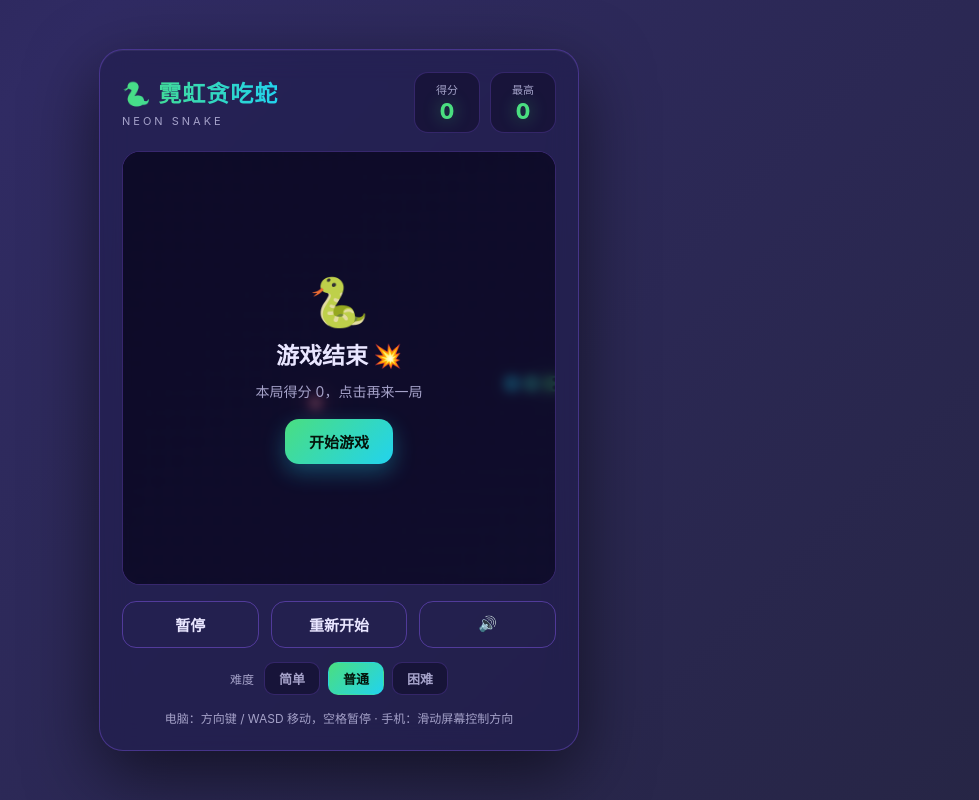
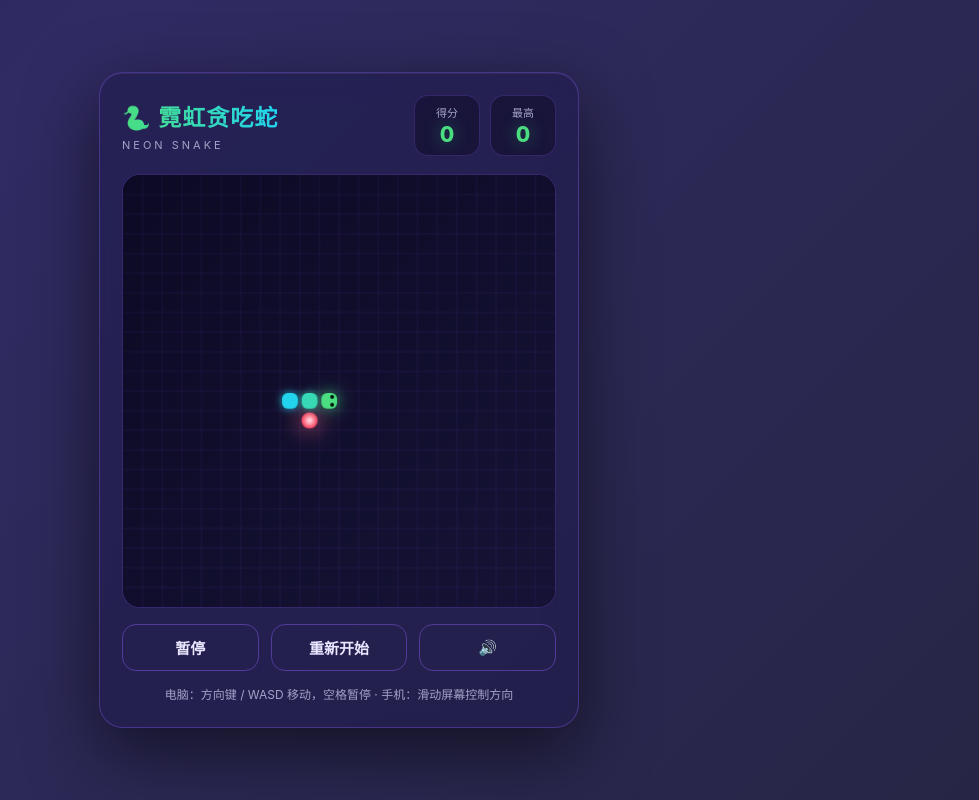
Before and after one commit to ydum23/game1, a plain HTML site: page index.html in a window 1280 px wide. Both pictures are taken after a click on the button "开始游戏". Shown: the whole page, without its empty margins (301-1280 px from the left). Drawn offline with Linux system fonts and the light colour scheme.

Commit message:
2
第二次修改：增加难度选择及倒计时

```diff
--- a/game.js
+++ b/game.js
@@ -24,10 +24,10 @@
     hard: { step: 82, label: "困难" },
   };
 
-  const STATE = { READY: "ready", RUNNING: "running", PAUSED: "paused", OVER: "over" };
+  const STATE = { READY: "ready", RUNNING: "running", PAUSED: "paused", OVER: "over", COUNTDOWN: "countdown" };
 
   let snake, prevSnake, dir, nextDir, food, score, best, state;
-  let stepInterval, elapsed, lastTime, particles, floaters, shake, rafId;
+  let stepInterval, elapsed, lastTime, particles, floaters, shake, rafId, countdownText = "", countdownToken = 0;
 
   best = Number(localStorage.getItem("snake2_best") || 0);
   bestEl.textContent = best;
@@ -55,6 +55,7 @@
   const sndEat = () => beep(680, 0.08, "square", 0.045);
   const sndDie = () => { beep(220, 0.3, "sawtooth", 0.06); setTimeout(() => beep(120, 0.45, "sawtooth", 0.06), 130); };
   const sndStart = () => beep(520, 0.12, "sine", 0.04);
+  const sndGo = () => beep(880, 0.14, "square", 0.05);
 
   function rand(n) { return Math.floor(Math.random() * n); }
 
@@ -241,6 +242,22 @@
     });
     ctx.globalAlpha = 1;
 
+    // 倒计时：3 / 2 / 1 / GO!
+    if (countdownText) {
+      ctx.save();
+      ctx.textAlign = "center";
+      ctx.textBaseline = "middle";
+      const scale = 1 + 0.25 * Math.abs(Math.sin(Date.now() / 140));
+      ctx.translate(canvas.width / 2, canvas.height / 2);
+      ctx.scale(scale, scale);
+      ctx.shadowColor = "#4ade80";
+      ctx.shadowBlur = 26;
+      ctx.fillStyle = countdownText === "GO!" ? "#fbbf24" : "#4ade80";
+      ctx.font = "bold 84px sans-serif";
+      ctx.fillText(countdownText, 0, 0);
+      ctx.restore();
+    }
+
     ctx.restore();
   }
 
@@ -278,28 +295,51 @@
     ];
   }
 
-  function start() {
+  // ---- 开始流程：选难度 -> 倒计时 -> 进入游戏 ----
+  function beginGame() {
     reset();
-    state = STATE.RUNNING;
-    pauseBtn.textContent = "暂停";
+    state = STATE.COUNTDOWN;
+    countdownText = "";
     hideOverlay();
-    sndStart();
-    cancelAnimationFrame(rafId);
-    lastTime = 0;
-    rafId = requestAnimationFrame(loop);
+    startCountdown(3, ++countdownToken);
+  }
+
+  function startCountdown(n, token) {
+    if (token !== countdownToken) return; // 旧的倒计时已失效，直接丢弃
+    countdownText = n > 0 ? String(n) : "GO!";
+    if (n > 0) {
+      sndStart();
+      setTimeout(() => startCountdown(n - 1, token), 700);
+    } else {
+      sndGo();
+      setTimeout(() => {
+        if (token !== countdownToken) return;
+        countdownText = "";
+        state = STATE.RUNNING;
+        lastTime = 0;
+      }, 600);
+    }
+  }
+
+  function backToMenu() {
+    countdownToken++; // 让任何进行中的倒计时失效
+    countdownText = "";
+    state = STATE.READY;
+    reset();
+    showOverlay("准备好了吗？", "选择一个难度，然后开始");
   }
 
   function gameOver() {
     state = STATE.OVER;
     shake = 14;
     sndDie();
-    showOverlay("游戏结束 💥", "本局得分 " + score + "，点击再来一局");
+    showOverlay("游戏结束 💥", "本局得分 " + score + "，重新选择难度再来一局");
   }
 
   function togglePause() {
     if (state === STATE.RUNNING) {
       state = STATE.PAUSED;
-      showOverlay("已暂停 ⏸", "点击继续");
+      showOverlay("已暂停 ⏸", "点击继续，或按空格");
       pauseBtn.textContent = "继续";
     } else if (state === STATE.PAUSED) {
       state = STATE.RUNNING;
@@ -329,7 +369,7 @@
       const nd = map[k];
       if (nd.x === -dir.x && nd.y === -dir.y) return; // 不能直接掉头
       nextDir = nd;
-      if (state === STATE.READY || state === STATE.OVER) start();
+      if (state === STATE.READY || state === STATE.OVER) beginGame();
       else if (state === STATE.PAUSED) togglePause();
       return;
     }
@@ -355,7 +395,7 @@
     if (Math.abs(dx) > Math.abs(dy)) nd = dx > 0 ? { x: 1, y: 0 } : { x: -1, y: 0 };
     else nd = dy > 0 ? { x: 0, y: 1 } : { x: 0, y: -1 };
     if (!(nd.x === -dir.x && nd.y === -dir.y)) nextDir = nd;
-    if (state === STATE.READY || state === STATE.OVER) start();
+    if (state === STATE.READY || state === STATE.OVER) beginGame();
     else if (state === STATE.PAUSED) togglePause();
     touchStart = null;
   });
@@ -363,10 +403,10 @@
   // ---- 按钮 ----
   startBtn.addEventListener("click", () => {
     if (state === STATE.PAUSED) togglePause();
-    else start();
+    else if (state === STATE.READY || state === STATE.OVER) beginGame();
   });
   pauseBtn.addEventListener("click", togglePause);
-  restartBtn.addEventListener("click", start);
+  restartBtn.addEventListener("click", backToMenu);
   muteBtn.addEventListener("click", () => {
     muted = !muted;
     muteBtn.textContent = muted ? "🔇" : "🔊";
@@ -385,6 +425,6 @@
   // 初始画面
   reset();
   state = STATE.READY;
-  showOverlay("准备好了吗？", "方向键 / WASD 控制，吃到 🍎 得分");
+  showOverlay("准备好了吗？", "选择一个难度，然后开始");
   rafId = requestAnimationFrame(loop);
 })();
--- a/index.html
+++ b/index.html
@@ -31,7 +31,12 @@
         <div class="overlay-card">
           <div class="emoji">🐍</div>
           <h2 id="overlay-title">准备好了吗？</h2>
-          <p id="overlay-text">方向键 / WASD 控制，吃到 🍎 得分</p>
+          <p id="overlay-text">选择一个难度，然后开始</p>
+          <div class="diff-row">
+            <button class="diff-btn" data-diff="easy">简单</button>
+            <button class="diff-btn active" data-diff="normal">普通</button>
+            <button class="diff-btn" data-diff="hard">困难</button>
+          </div>
           <button id="start-btn" class="btn">开始游戏</button>
         </div>
       </div>
@@ -43,13 +48,6 @@
       <button id="mute-btn" class="btn ghost" title="音效开关">🔊</button>
     </div>
 
-    <div class="difficulty">
-      <span class="diff-label">难度</span>
-      <button class="diff-btn" data-diff="easy">简单</button>
-      <button class="diff-btn active" data-diff="normal">普通</button>
-      <button class="diff-btn" data-diff="hard">困难</button>
-    </div>
-
     <p class="hint">电脑：方向键 / WASD 移动，空格暂停 · 手机：滑动屏幕控制方向</p>
   </main>
 
--- a/style.css
+++ b/style.css
@@ -134,6 +134,15 @@
 .overlay-card h2 { font-size: 23px; margin-bottom: 10px; }
 .overlay-card p { color: var(--muted); margin-bottom: 18px; font-size: 14px; }
 
+/* 遮罩内的难度选择行 */
+.diff-row {
+  display: flex;
+  gap: 8px;
+  justify-content: center;
+  margin: 4px 0 18px;
+}
+.diff-row .diff-btn { min-width: 74px; }
+
 .btn {
   background: linear-gradient(135deg, var(--accent), var(--accent-2));
   color: #04140b;
```
